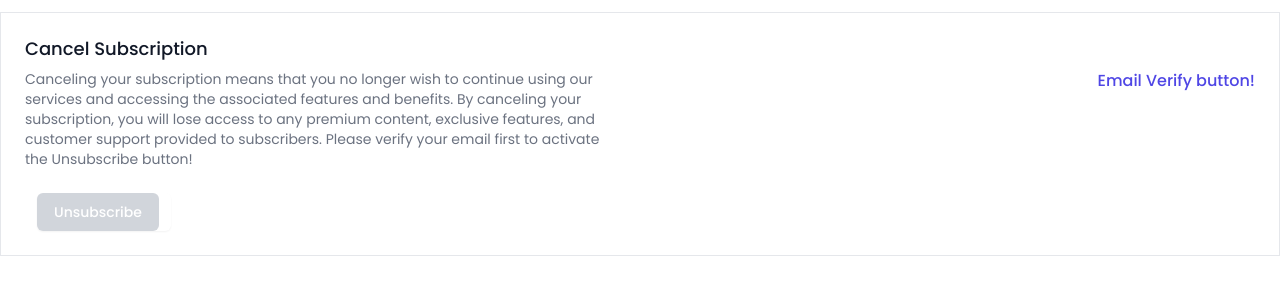
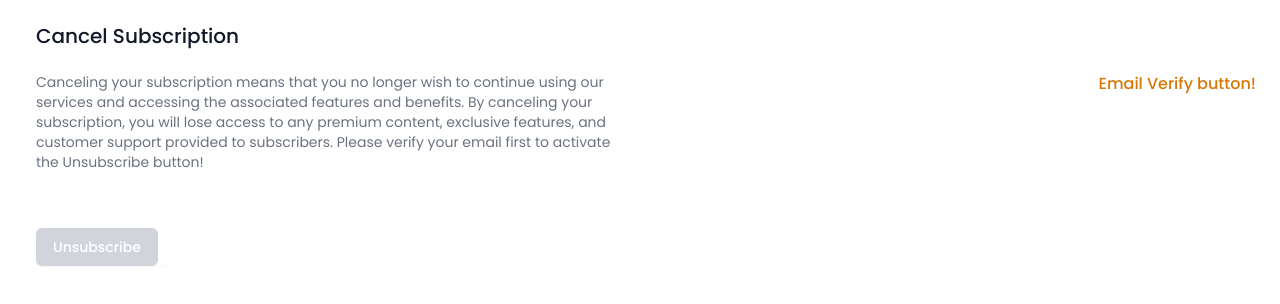
Before and after one commit to pr3b/penateam-old, a Next.js app: page /dashboard/page/SubscribeStatus in a window 1280 px wide. Shown: the top 304 px of the page. Built offline with nearby package versions, Linux system fonts and the light colour scheme; no server answers.

Commit message:
subscribe status same as figma

```diff
--- a/pages/dashboard/page/SubscribeStatus.js
+++ b/pages/dashboard/page/SubscribeStatus.js
@@ -32,11 +32,11 @@ const SubscribeStatus = () => {
 
 
   return (
-    <div className="bg-white border border-gray-200 custom-rounded-sm mt-3">
+    <div className="bg-white rounded-lg">
       <div className="p-6">
-        <h3 className="text-lg leading-6 font-medium text-gray-900">Cancel Subscription</h3>
+        <h3 className="text-xl mb-6 ml-3 leading-6 font-medium text-gray-900">Cancel Subscription</h3>
         <div className="mt-2 sm:flex sm:items-start sm:justify-between">
-          <div className="max-w-xl text-sm leading-5 text-gray-500">
+          <div className="max-w-xl ml-3 mb-8 text-sm leading-5 text-gray-500">
             <p>
               Canceling your subscription means that you no longer wish to continue using our services and accessing
               the associated features and benefits. By canceling your subscription, you will lose access to any premium
@@ -48,7 +48,7 @@ const SubscribeStatus = () => {
             {!isEmailVerified ? (
               <button
                 onClick={() => setIsModalOpen(true)}
-                className="font-medium text-indigo-600 hover:text-indigo-500 focus:outline-none focus:underline transition ease-in-out duration-150"
+                className="font-medium text-amber-600 hover:text-amber-500 focus:outline-none focus:underline transition ease-in-out duration-150"
               >
                 Email Verify button!
               </button>
@@ -64,7 +64,7 @@ const SubscribeStatus = () => {
                 onClick={handleUnsubscribe}
                 disabled={isUnsubscribeDisabled}
                 className={`mr-3 inline-flex justify-center py-2 px-4 border border-transparent text-sm leading-5 font-medium rounded-md text-white ${
-                  isUnsubscribeDisabled ? 'bg-gray-300 cursor-not-allowed' : 'bg-indigo-600 hover:bg-indigo-500 focus:border-indigo-700 focus:shadow-outline-indigo active:bg-indigo-700'
+                  isUnsubscribeDisabled ? 'bg-gray-300 cursor-not-allowed' : 'bg-amber-600 hover:bg-amber-500 focus:border-amber-700 focus:shadow-outline-indigo active:bg-amber-700'
                 } focus:outline-none transition duration-150 ease-in-out`}
               >
                 Unsubscribe
@@ -94,7 +94,7 @@ const SubscribeStatus = () => {
                 onClick={handleEmailVerification}
                 disabled={!userEmail}
                 className={`inline-flex justify-center py-2 px-4 border border-transparent text-sm leading-5 font-medium rounded-md text-white ${
-                  !userEmail ? 'bg-gray-300 cursor-not-allowed' : 'bg-indigo-600 hover:bg-indigo-500 focus:border-indigo-700 focus:shadow-outline-indigo active:bg-indigo-700'
+                  !userEmail ? 'bg-gray-300 cursor-not-allowed' : 'bg-amber-600 hover:bg-amber-500 focus:border-amber-700 focus:shadow-outline-indigo active:bg-amber-700'
                 } focus:outline-none transition duration-150 ease-in-out`}
               >
                 Verify
```
